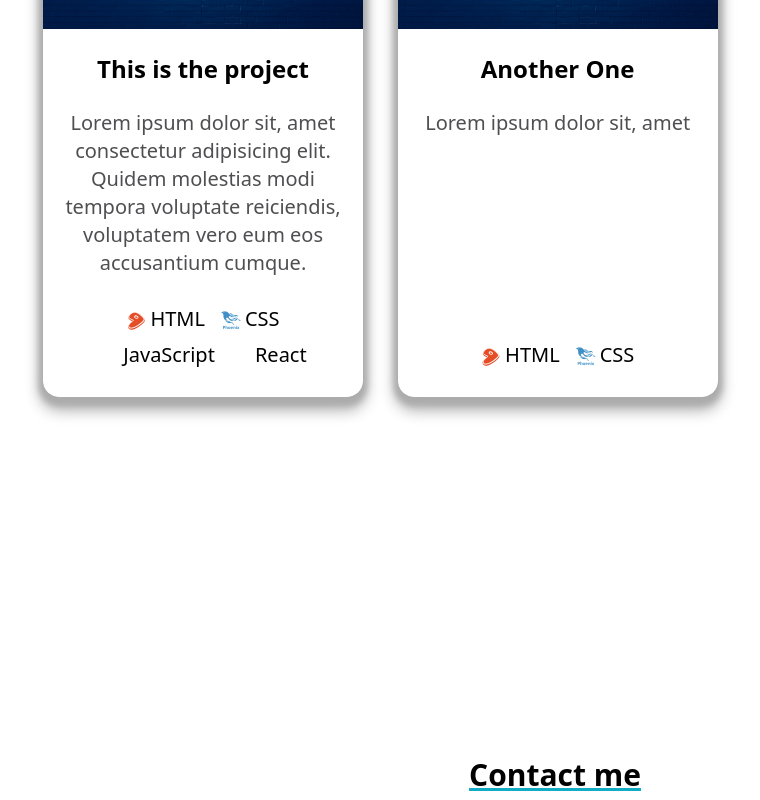
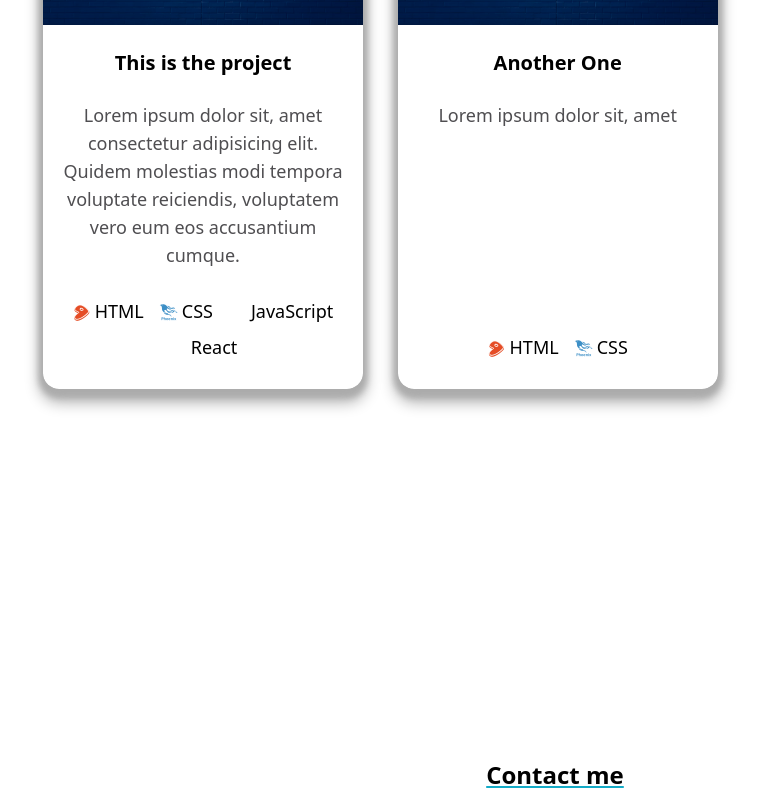
Before and after one commit to VladBrok/personal-site, a React (Vite) app: page / in a window 1280 px wide. Shown: the part 1084-1884 px from the top of the page, without its empty margins (85-845 px from the left). Built offline with nearby package versions, Linux system fonts and the light colour scheme.

Commit message:
Adjust font size and project padding

```diff
--- a/src/components/Project.jsx
+++ b/src/components/Project.jsx
@@ -10,17 +10,13 @@ export default function Project({
     <div className="max-w-[20rem] xsm:w-[20rem] m-auto h-full [perspective:1000px] group">
       <div className="flex flex-col items-center w-full h-full [transition:transform_1s] [transform-style:preserve-3d] group-hover:[transform:rotateY(180deg)] shadow-around shadow-lightgray dark:shadow-gray rounded-2xl">
         <div className="flex flex-col items-center w-full h-full [backface-visibility:hidden]">
-          <img
-            className="w-full block rounded-t-2xl"
-            src={imageUrl}
-            alt=""
-          />
+          <img className="w-full block rounded-t-2xl" src={imageUrl} alt="" />
           <div className="px-4 flex flex-col w-full h-full">
-            <h3 className="font-semibold text-min-lg mb-6 mt-6 text-contrast">
+            <h3 className="font-semibold text-min-lg my-4 text-contrast sm:my-6">
               {title}
             </h3>
             <p className="mb-6">{description}</p>
-            <div className="flex flex-wrap justify-center mb-6 mt-auto text-contrast">
+            <div className="flex flex-wrap justify-center mb-4 mt-auto text-contrast sm:mb-6">
               {children}
             </div>
           </div>
--- a/src/index.css
+++ b/src/index.css
@@ -37,18 +37,18 @@
   }
 
   .text-min-base {
-    @apply text-base sm:text-lg lg:text-xl;
+    @apply text-base lg:text-lg;
   }
 
   .text-min-lg {
-    @apply text-lg sm:text-xl lg:text-2xl;
+    @apply text-lg lg:text-xl;
   }
 
   .text-min-xl {
-    @apply text-xl sm:text-2xl lg:text-3xl;
+    @apply text-xl lg:text-2xl;
   }
 
   .text-min-2xl {
-    @apply text-2xl sm:text-3xl lg:text-4xl;
+    @apply text-2xl lg:text-3xl;
   }
 }
```
